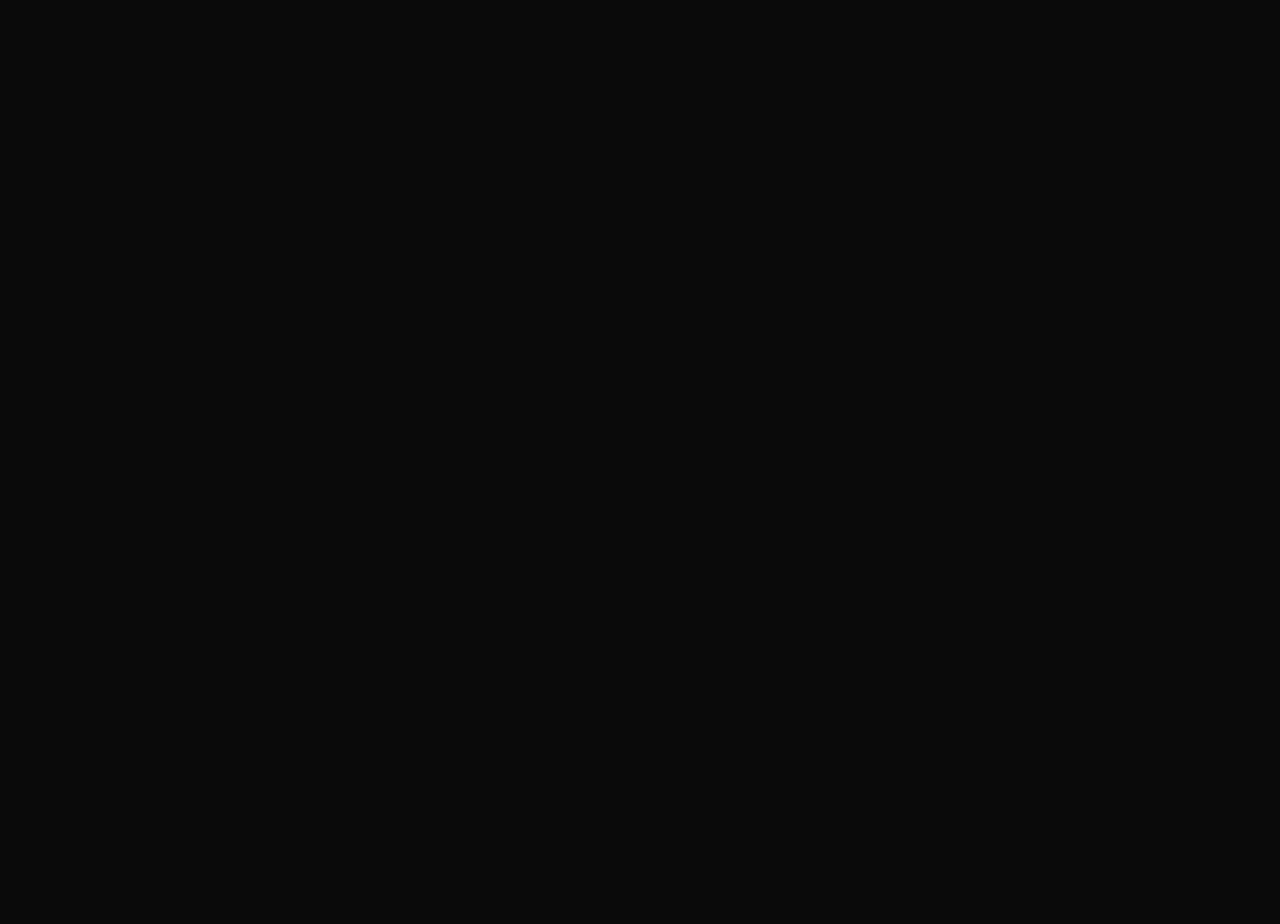
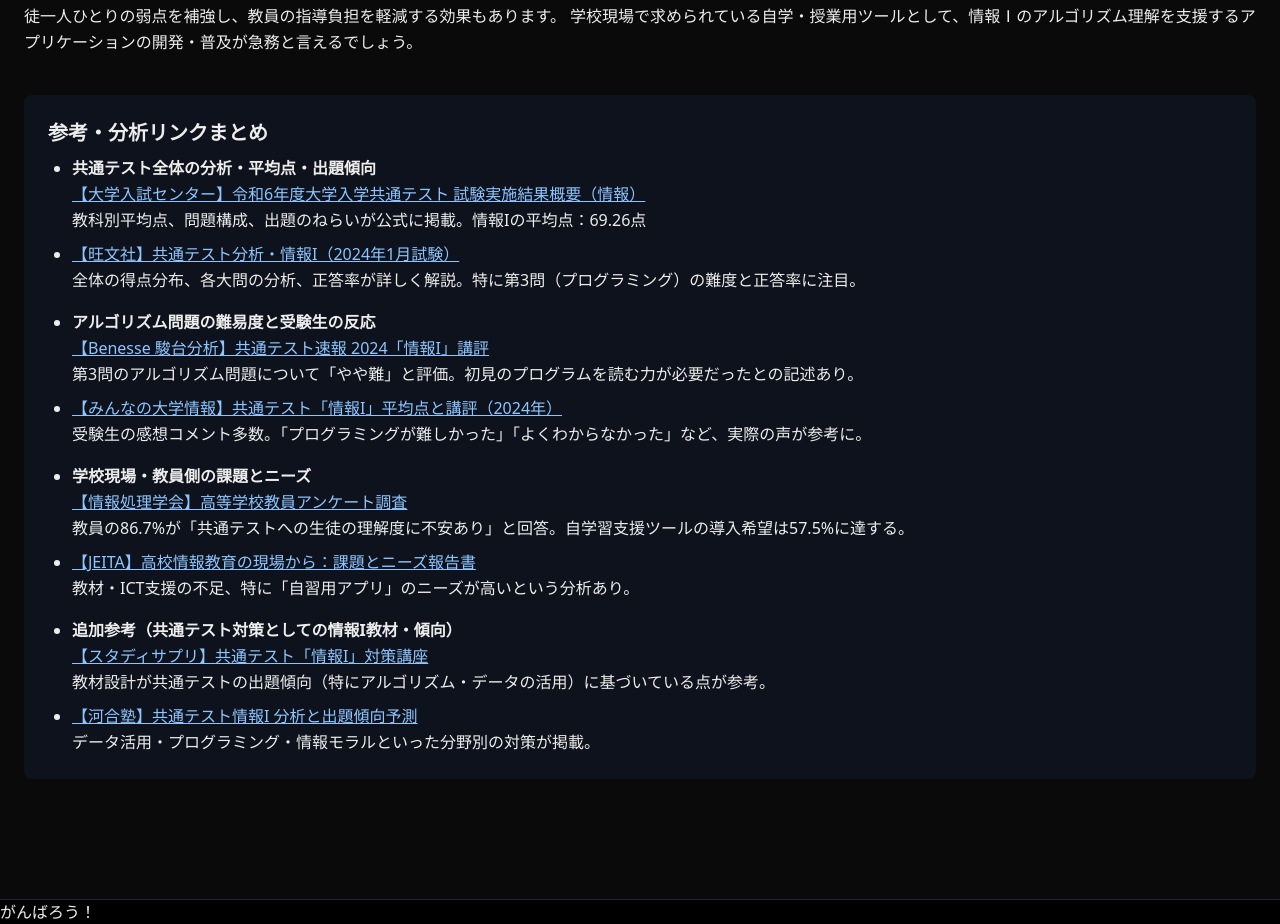
Before and after one commit to zatunohito/algorithm, a Next.js app: page / in a window 1280 px wide. Shown: the part 928-1852 px from the top of the page. Before the commit the page ends 800 px from the top, so only its background shows below. Built offline with nearby package versions, Linux system fonts and the light colour scheme.

Commit message:
説明文追加

```diff
--- /dev/null
+++ b/src/app/application/page.tsx
@@ -0,0 +1,7 @@
+export default function Page(){
+    return (
+        <div>
+            <h1>Page</h1>
+        </div>
+    )
+}
--- a/src/app/page.tsx
+++ b/src/app/page.tsx
@@ -2,15 +2,86 @@
   return (
     <div className="text-center py-16 sm:py-24">
       <h1 className="text-4xl sm:text-6xl font-bold font-sans tracking-tight text-transparent bg-clip-text bg-gradient-to-r from-gray-200 to-gray-500">
-        ようこそ、アルゴリズムの世界へ
+        AlGoriss
       </h1>
       <p className="mt-6 max-w-3xl mx-auto text-lg sm:text-xl text-gray-300 leading-relaxed">
-        このアプリケーションは、ソートアルゴリズムをはじめとする、コンピュータサイエンスの基本的な概念を視覚的に学び、理解を深めるためのインタラクティブなツールです。
+        アルゴリズムの本質を理解し
         <br />
-        直感的な操作で、複雑なアルゴリズムがどのように動作するのかを一つ一つ確認できます。
-        <br className="hidden sm:block" />
-        さあ、ナビゲーションから興味のあるアルゴリズムを選んで、学びの旅を始めましょう。
+        情報 I に万全な対策を
+        <br />
       </p>
+      <p className="mt-8 text-left leading-relaxed">
+        大学入学共通テストで2025年度から導入された新科目「情報Ⅰ」は、大問4つ（合計100点）で構成され、そのうち第3問（25点）がプログラミング・アルゴリズム分野にあたります。
+        <br />
+        旺文社による全受験生データでは、「情報Ⅰ」全体の平均点は69.26点（正答率69.60%）で約7割に達し、受験生には「取り組みやすい問題だった」と評価されています。
+        一方、プログラミング問題（第3問）は相対的に難度が高く、思考力を要する設問では一部の小問が正答率20%台と低迷しました。
+        ベネッセの分析でも「プログラミングはやや難しかった」とする声が多く、初見の場面設定からプログラムの流れを正確に読み取る力が求められたことが指摘されています。
+        <br /><br />
+        受験生の成績と苦手意識について、旺文社の小問別集計によれば、プログラミング問題（第3問）の平均得点率は64.73%（正答率69.44%）にとどまり、情報Ⅰ全体の平均より低い結果でした。
+        問題ごとに見ると、配列操作やシミュレーションなどアルゴリズム処理を伴う設問では正答率が特に低く、例年の模試ではあまり見られない新題材で戸惑った受験生も多かったと報告されています。
+        実際に受験生の声にも「プログラミング問題が難しかった」「解き方がわからない」といった意見があり、プログラミング分野への苦手意識が強いことが伺えます。
+        <br /><br />
+        学校現場の課題として、教員・学校関係者462名を対象とした調査では、情報Ⅰに不安を感じる教員が86.7%にのぼり、最多の不安要因として「生徒の理解度が共通テストのレベルに達しているかわからない」（53.6%）が挙げられています。
+        この結果は、生徒側の理解不足を教員が懸念している実態を示しています。また、情報Ⅰの学習環境整備についても課題が浮き彫りになっています。
+        多くの教員が「実習や自学用の学習ツール不足」を指摘しており、自学習用アプリ導入希望は57.5%、授業用アプリ希望は55.9%に上っています。
+        普段の授業は教科書中心であるとの回答が半数以上である一方、6割近くの教員が生徒の自学用コンテンツを求めており、情報Ⅰ学習の支援ツールの不足感が顕著です。
+        <br /><br />
+        以上の分析から、情報Ⅰのアルゴリズム・プログラミング分野は多くの生徒にとって理解が難しく、特に新題材への対応力が問われます。
+        実際の得点データや受験生・教員の声を見ると、生徒の苦手意識や教員の指導不安が明らかです。
+        これらの課題を受けて、学習アプリケーションの導入は有効な対策と考えられます。
+        アプリによる演習教材やチュートリアルは、生徒が自学でアルゴリズム演習を反復できる環境を提供し、理解度を高めることが期待されます。
+        また、進捗管理や可視化機能を備えることで、生徒一人ひとりの弱点を補強し、教員の指導負担を軽減する効果もあります。
+        学校現場で求められている自学・授業用ツールとして、情報Ⅰのアルゴリズム理解を支援するアプリケーションの開発・普及が急務と言えるでしょう。
+
+      <div className="mt-10 p-6 rounded-lg bg-gray-900/60">
+        <h2 className="text-xl font-bold mb-2">参考・分析リンクまとめ</h2>
+        <ul className="list-disc pl-6 space-y-2">
+          <li>
+            <span className="font-semibold">共通テスト全体の分析・平均点・出題傾向</span><br />
+            <a href="https://www.dnc.ac.jp/kyotsu/shiken_jouhou/r6/data.html" target="_blank" rel="noopener" className="underline text-blue-300">【大学入試センター】令和6年度大学入学共通テスト 試験実施結果概要（情報）</a><br />
+            教科別平均点、問題構成、出題のねらいが公式に掲載。情報Iの平均点：69.26点
+          </li>
+          <li>
+            <a href="https://eic.obunsha.co.jp/feature/kyotsu2024/subject/detail?subject=joho" target="_blank" rel="noopener" className="underline text-blue-300">【旺文社】共通テスト分析・情報I（2024年1月試験）</a><br />
+            全体の得点分布、各大問の分析、正答率が詳しく解説。特に第3問（プログラミング）の難度と正答率に注目。
+          </li>
+        </ul>
+        <ul className="list-disc pl-6 space-y-2 mt-4">
+          <li>
+            <span className="font-semibold">アルゴリズム問題の難易度と受験生の反応</span><br />
+            <a href="https://manabi.benesse.ne.jp/parent/exam/kyotsu/2024/joho.html" target="_blank" rel="noopener" className="underline text-blue-300">【Benesse 駿台分析】共通テスト速報 2024「情報I」講評</a><br />
+            第3問のアルゴリズム問題について「やや難」と評価。初見のプログラムを読む力が必要だったとの記述あり。
+          </li>
+          <li>
+            <a href="https://www.minkou.jp/university/exam/kyotsu/subject/74/" target="_blank" rel="noopener" className="underline text-blue-300">【みんなの大学情報】共通テスト「情報I」平均点と講評（2024年）</a><br />
+            受験生の感想コメント多数。「プログラミングが難しかった」「よくわからなかった」など、実際の声が参考に。
+          </li>
+        </ul>
+        <ul className="list-disc pl-6 space-y-2 mt-4">
+          <li>
+            <span className="font-semibold">学校現場・教員側の課題とニーズ</span><br />
+            <a href="https://www.ipsj.or.jp/annai/committee/kyoiku/survey_report2022.html" target="_blank" rel="noopener" className="underline text-blue-300">【情報処理学会】高等学校教員アンケート調査</a><br />
+            教員の86.7%が「共通テストへの生徒の理解度に不安あり」と回答。自学習支援ツールの導入希望は57.5%に達する。
+          </li>
+          <li>
+            <a href="https://www.jeita.or.jp/japanese/topics/2023/0126/index.html" target="_blank" rel="noopener" className="underline text-blue-300">【JEITA】高校情報教育の現場から：課題とニーズ報告書</a><br />
+            教材・ICT支援の不足、特に「自習用アプリ」のニーズが高いという分析あり。
+          </li>
+        </ul>
+        <ul className="list-disc pl-6 space-y-2 mt-4">
+          <li>
+            <span className="font-semibold">追加参考（共通テスト対策としての情報I教材・傾向）</span><br />
+            <a href="https://studysapuri.jp/course/kyotsu/info1/" target="_blank" rel="noopener" className="underline text-blue-300">【スタディサプリ】共通テスト「情報I」対策講座</a><br />
+            教材設計が共通テストの出題傾向（特にアルゴリズム・データの活用）に基づいている点が参考。
+          </li>
+          <li>
+            <a href="https://www.kawai-juku.ac.jp/daiju/kyotsu/r6/subject_info/" target="_blank" rel="noopener" className="underline text-blue-300">【河合塾】共通テスト情報I 分析と出題傾向予測</a><br />
+            データ活用・プログラミング・情報モラルといった分野別の対策が掲載。
+          </li>
+        </ul>
+      </div>
+      </p>
+
     </div>
   );
 }
--- a/src/components/Footer.tsx
+++ b/src/components/Footer.tsx
@@ -1,7 +1,7 @@
 export default function Footer() {
   return (
     <footer className="bg-black border-t border-gray-800 mt-auto">
-      <p className="text-center text-sm text-gray-400 p-4">&copy; {new Date().getFullYear()} Algorithm Visualizer</p>
+      <p>がんばろう！</p>
     </footer>
   );
 }
--- a/src/components/Header.tsx
+++ b/src/components/Header.tsx
@@ -13,6 +13,7 @@
             width={180} // 元の画像のアスペクト比に合わせて調整してください
             height={40} // 元の画像のアスペクト比に合わせて調整してください
             priority
+            className="invert"
           />
         </Link>
         <nav className="font-mono">
```
